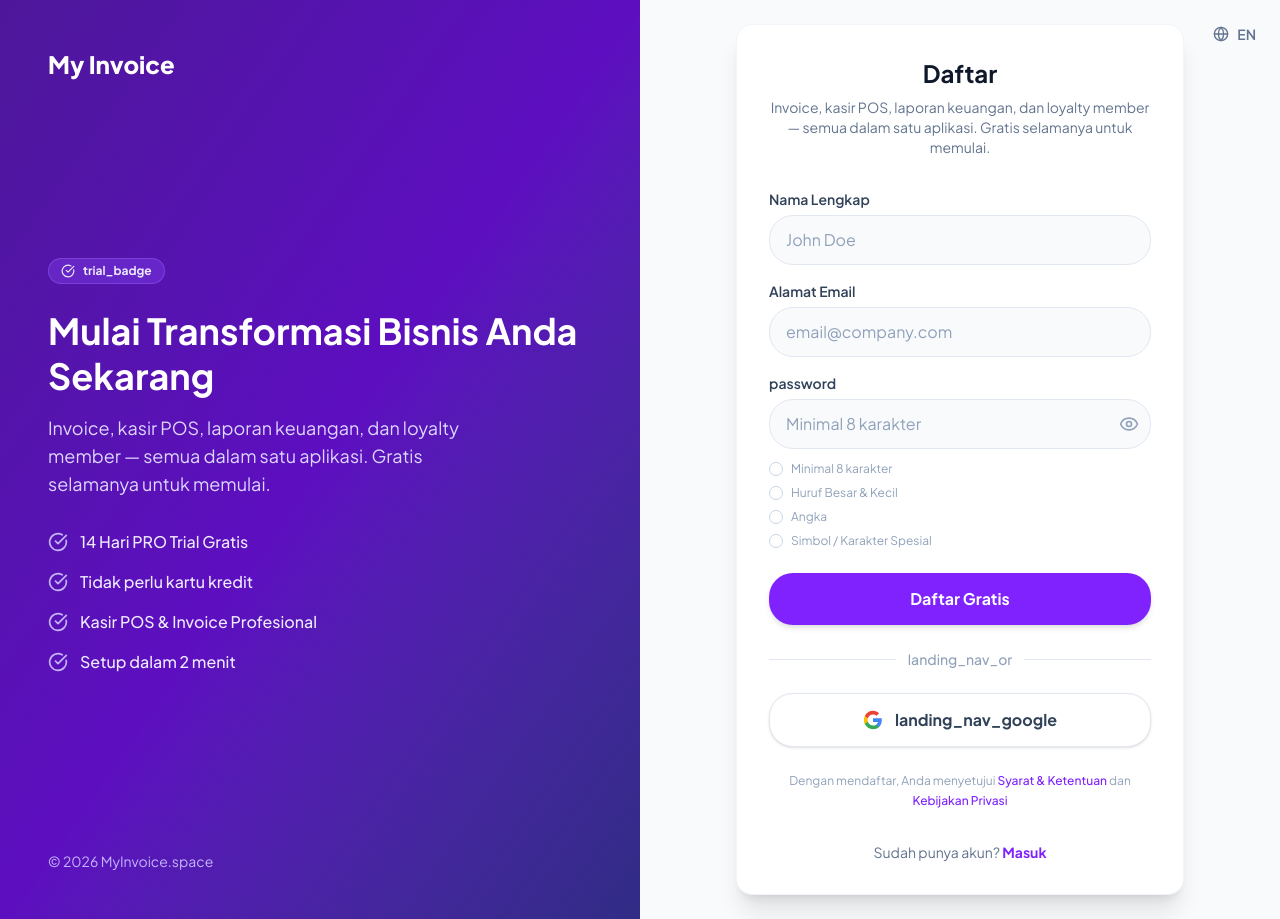
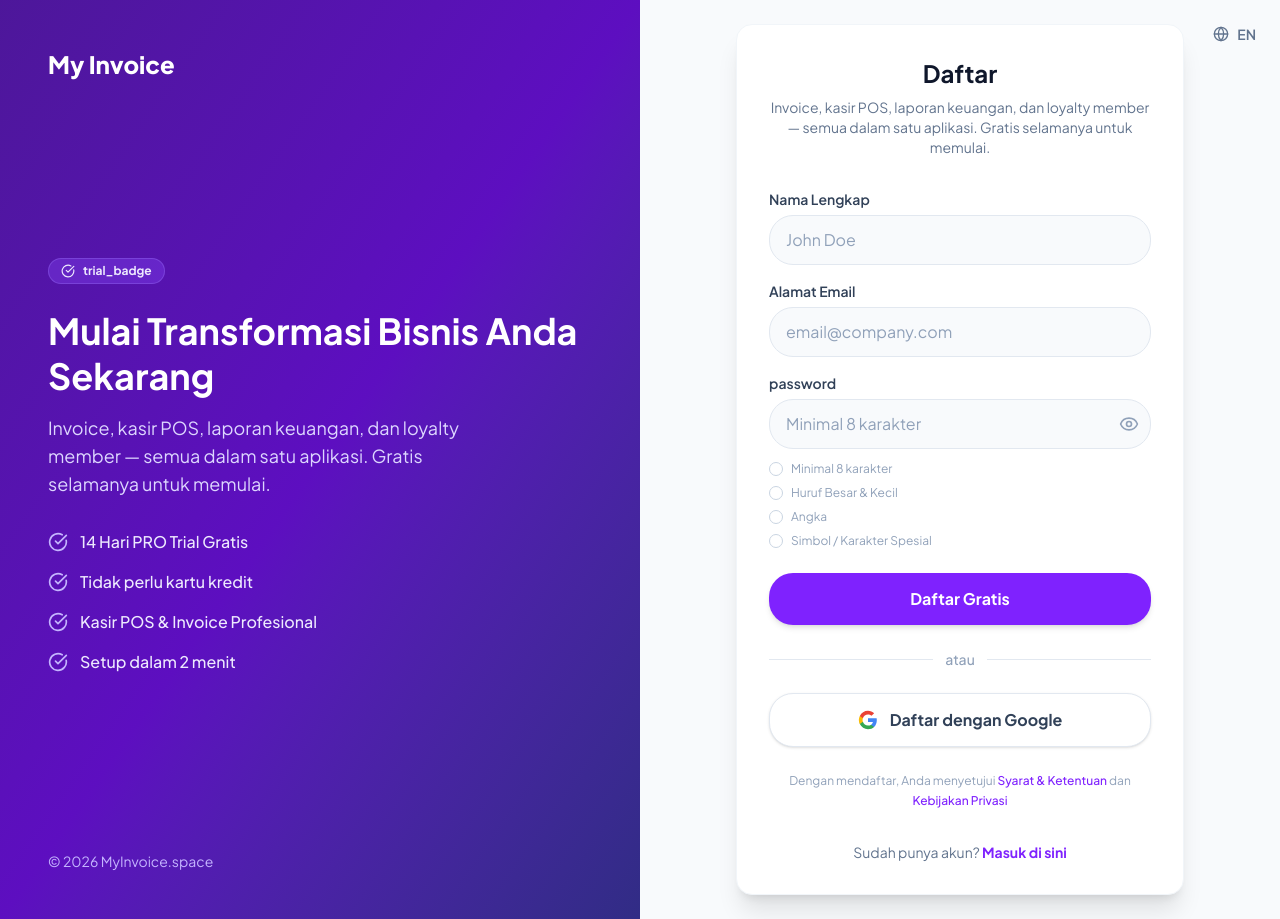
Before and after one commit to Ramelio-bot/My-Invoice-Apps, a React (Vite) app: page /register in a window 1280 px wide. Built offline with nearby package versions, Linux system fonts and the light colour scheme; no server answers.

Commit message:
fix: standardized i18n keys and removed duplicates in Register.jsx and LanguageContext.jsx

```diff
--- a/src/context/LanguageContext.jsx
+++ b/src/context/LanguageContext.jsx
@@ -827,6 +827,7 @@ const translations = {
         auth_error_exists: 'Email sudah terdaftar.',
         auth_error_weak: 'Kata sandi minimal 8 karakter.',
         auth_error_generic: 'Terjadi kesalahan. Silakan coba lagi.',
+        landing_footer_and: 'dan',
         payment_redeem_label: 'Jumlah Poin Ditukar',
         payment_processing: 'Memproses...',
 
@@ -1771,6 +1772,7 @@ const translations = {
         auth_error_exists: 'Email already registered.',
         auth_error_weak: 'Password must be at least 8 characters.',
         auth_error_generic: 'Something went wrong. Please try again.',
+        landing_footer_and: 'and',
 
         payment_redeem_label: 'Points to Redeem',
         payment_processing: 'Processing...',
--- a/src/pages/Register.jsx
+++ b/src/pages/Register.jsx
@@ -280,7 +280,7 @@ export default function Register() {
 
           <div className="my-6 flex items-center gap-3">
             <div className={`flex-1 h-px ${dark ? 'bg-slate-700' : 'bg-slate-200'}`}></div>
-            <span className={`text-sm font-medium ${dark ? 'text-slate-500' : 'text-slate-400'}`}>{t('landing_nav_or') || 'or'}</span>
+            <span className={`text-sm font-medium ${dark ? 'text-slate-500' : 'text-slate-400'}`}>{t('auth_or')}</span>
             <div className={`flex-1 h-px ${dark ? 'bg-slate-700' : 'bg-slate-200'}`}></div>
           </div>
 
@@ -298,20 +298,20 @@ export default function Register() {
               <path d="M5.84 14.09c-.22-.66-.35-1.36-.35-2.09s.13-1.43.35-2.09V7.07H2.18C1.43 8.55 1 10.22 1 12s.43 3.45 1.18 4.93l2.85-2.22.81-.62z" fill="#FBBC05" />
               <path d="M12 5.38c1.62 0 3.06.56 4.21 1.64l3.15-3.15C17.45 2.09 14.97 1 12 1 7.7 1 3.99 3.47 2.18 7.07l3.66 2.84c.87-2.6 3.3-4.53 6.16-4.53z" fill="#EA4335" />
             </svg>
-            {t('landing_nav_google') || 'Sign up with Google'}
+            {t('auth_google')}
           </button>
 
           <p className="text-xs text-center text-slate-400 mt-6 leading-relaxed">
-            {lang === 'ID' ? 'Dengan mendaftar, Anda menyetujui' : 'By signing up, you agree to our'}{' '}
+            {t('auth_agree')}{' '}
             <Link to="/terms" className="text-violet-600 hover:underline font-medium">{t('landing_footer_terms')}</Link>
-            {' '}{lang === 'ID' ? 'dan' : 'and'}{' '}
+            {' '}{t('landing_footer_and')}{' '}
             <Link to="/privacy" className="text-violet-600 hover:underline font-medium">{t('landing_footer_policy')}</Link>
           </p>
 
           <p className={`text-center text-sm mt-8 ${dark ? 'text-slate-400' : 'text-slate-500'}`}>
-            {lang === 'ID' ? 'Sudah punya akun?' : 'Already have an account?'}{" "}
+            {t('auth_have_account')}{" "}
             <Link to="/login" className="text-violet-600 dark:text-violet-400 font-bold hover:text-violet-700 dark:hover:text-violet-300 transition">
-              {t('navbar_login')}
+              {t('auth_login_here')}
             </Link>
           </p>
         </div>
```
